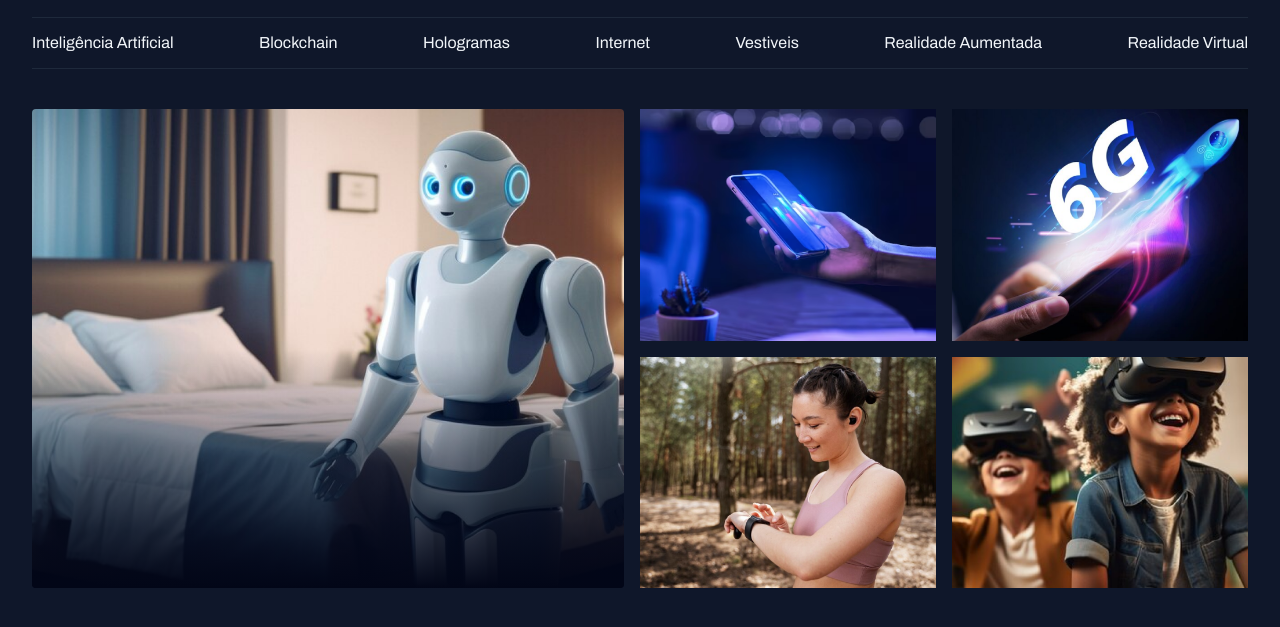
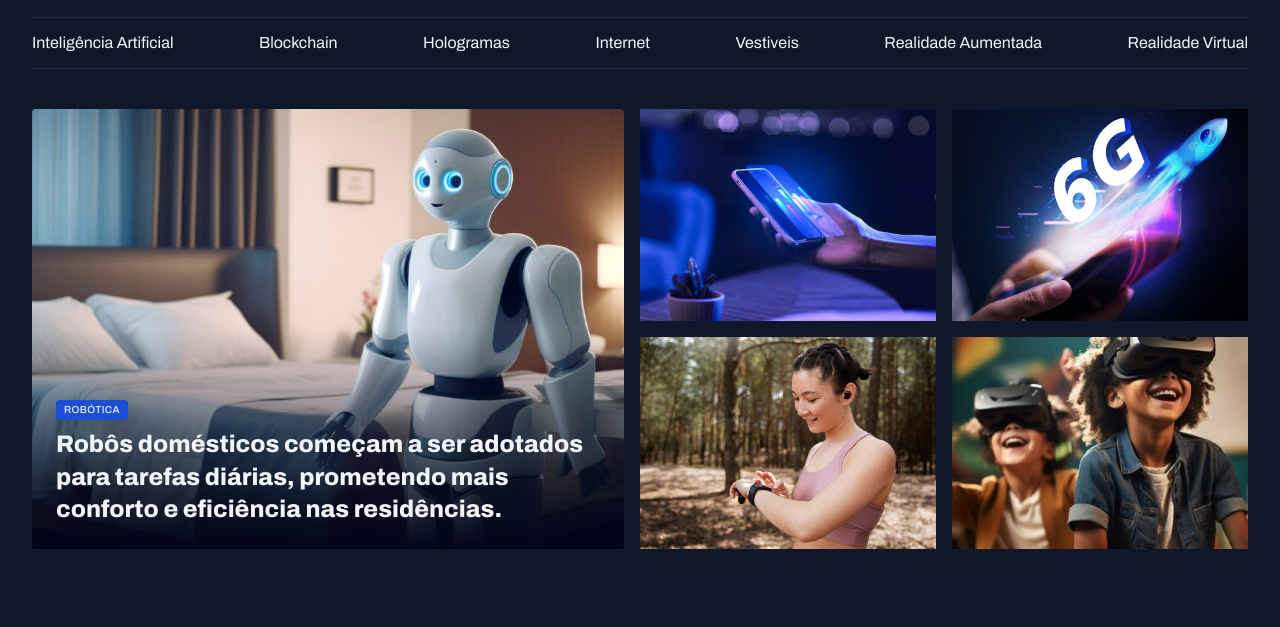
Before and after one commit to dencunha/Projeto-Portal-de-Noticias, a plain HTML site: page index.html in a window 1280 px wide. Shown: the part 55-682 px from the top of the page. Drawn offline with Linux system fonts and the light colour scheme.

Commit message:
contúdo do card

```diff
--- a/index.html
+++ b/index.html
@@ -41,11 +41,16 @@
 
   <main class="container">
     <section id="featured" class="grid grid-flow-col gap-16">
-      <div class="card">
-       <img src="assets/img/Image 01.png" alt="">
-       <span>Robótica</span>
-       <h1>Robôs domésticos começam a ser adotados para tarefas diárias, prometendo mais conforto e eficiência nas residências.</h1>
-      </div>
+      <figure class="card">
+        <img src="assets/img/Image 01.png" alt="">
+
+        <figcaption>
+          <span class="content-tag">Robótica</span>
+          <h2 class="text-2xl">
+            Robôs domésticos começam a ser adotados para tarefas diárias, prometendo mais conforto e eficiência nas residências.
+          </h2>
+        </figcaption>
+      </figure>
 
       <div class="grid grid-cols-2 gap-16">
         <div>
--- a/styles/global.css
+++ b/styles/global.css
@@ -53,3 +53,15 @@ img {
 main {
   margin-top: 40px;
 }
+
+.content-tag {
+  display: inline-block;
+  background-color: var(--brand-color-dark);
+  padding: 4px 8px;
+  border-radius: 4px;
+  font: 500 10px/1.2 var(--font-family);
+  text-transform: uppercase;
+  letter-spacing: 0.04em;
+  color: var(--text-color-primary);
+  box-shadow: 0px 4px 16px rgba(2, 6, 23, 0.25);
+}
--- a/styles/sections.css
+++ b/styles/sections.css
@@ -21,9 +21,16 @@
       transparent 0%,
       #020617 100%
     );
+  }
 
+  figcaption {
+    position: absolute;
+    bottom: 0;
+    padding: 24px;
+
+    h2 {
+      margin-top: 8px;
+    }
   }
+
 }
-
-
-background: linear-gradient(180deg, rgba(2, 6, 23, 0) 0%, #020617 100%);
--- a/styles/utility.css
+++ b/styles/utility.css
@@ -14,3 +14,19 @@
 .gap-16 {
   gap: 16px;
 }
+
+.text-2xl {
+  font: var(--h1);
+}
+
+.text-xl {
+  font: var(--h2);
+}
+
+.text-lg {
+  font: var(--h3);
+}
+
+.text-sm {
+  font: var(--txt-sm);
+}
```
